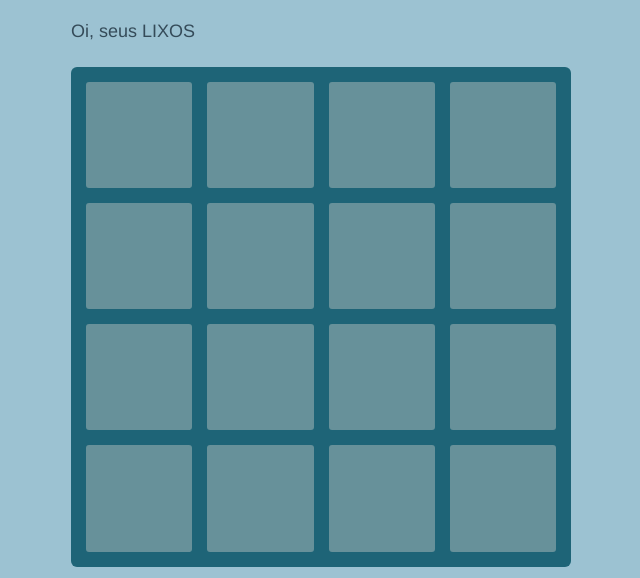
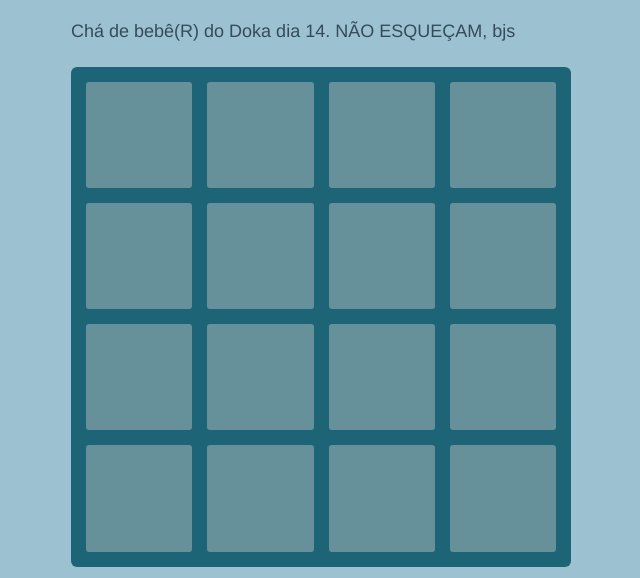
Before and after one commit to dricury/zikas, a plain HTML site: page 2048/index.html in a window 1280 px wide. Shown: the part 222-800 px from the top of the page, without its empty margins (319-959 px from the left). Drawn offline with Linux system fonts and the light colour scheme; a script that the page names is missing.

Commit message:
Update index.html

```diff
--- a/2048/index.html
+++ b/2048/index.html
@@ -40,7 +40,7 @@
     </div>
 
     <div class="pre-game">
-      <p class="learn">Oi, seus LIXOS</p>
+      <p class="learn">Chá de bebê(R) do Doka dia 14. NÃO ESQUEÇAM, bjs</p>
 
 
     <div class="game-container">
```
